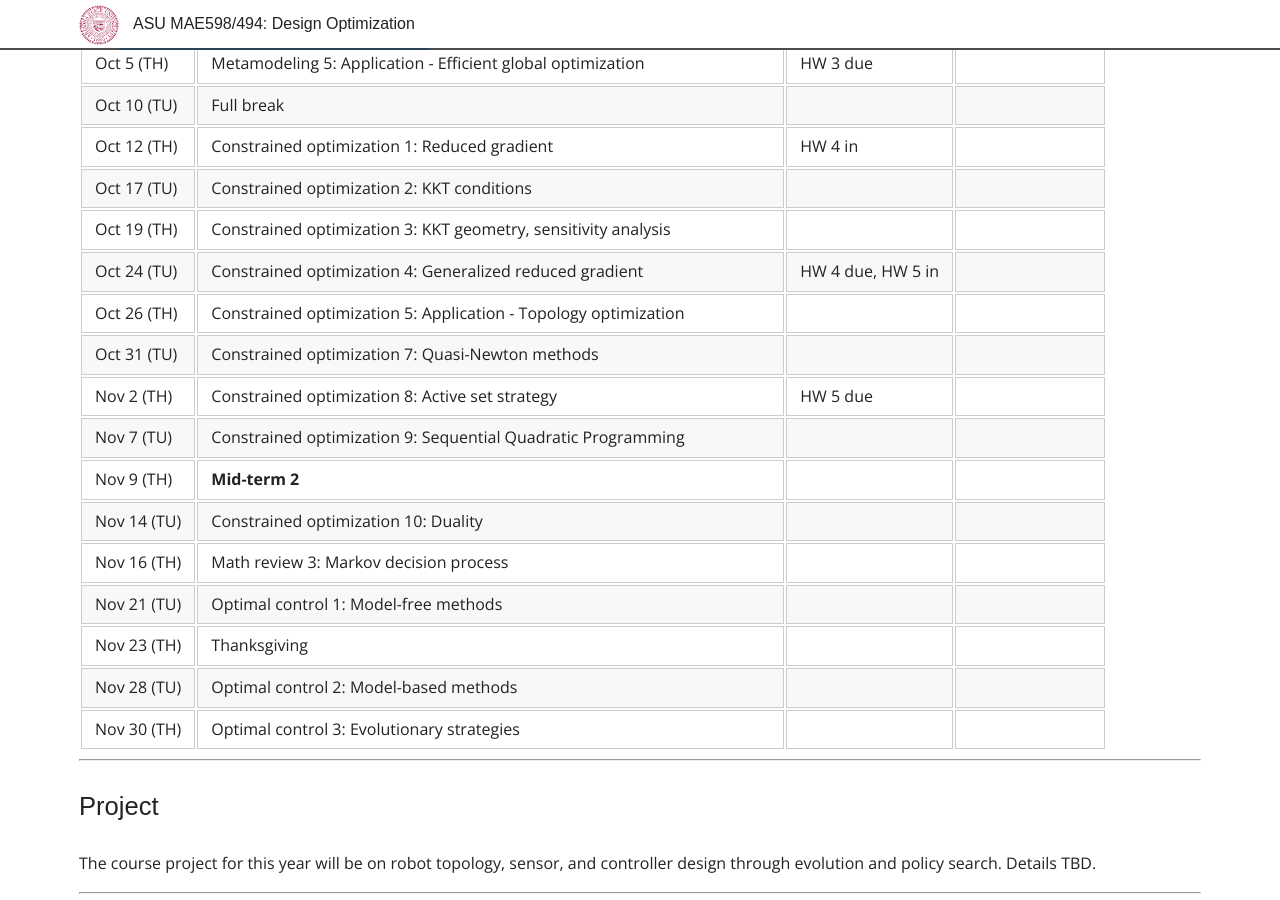
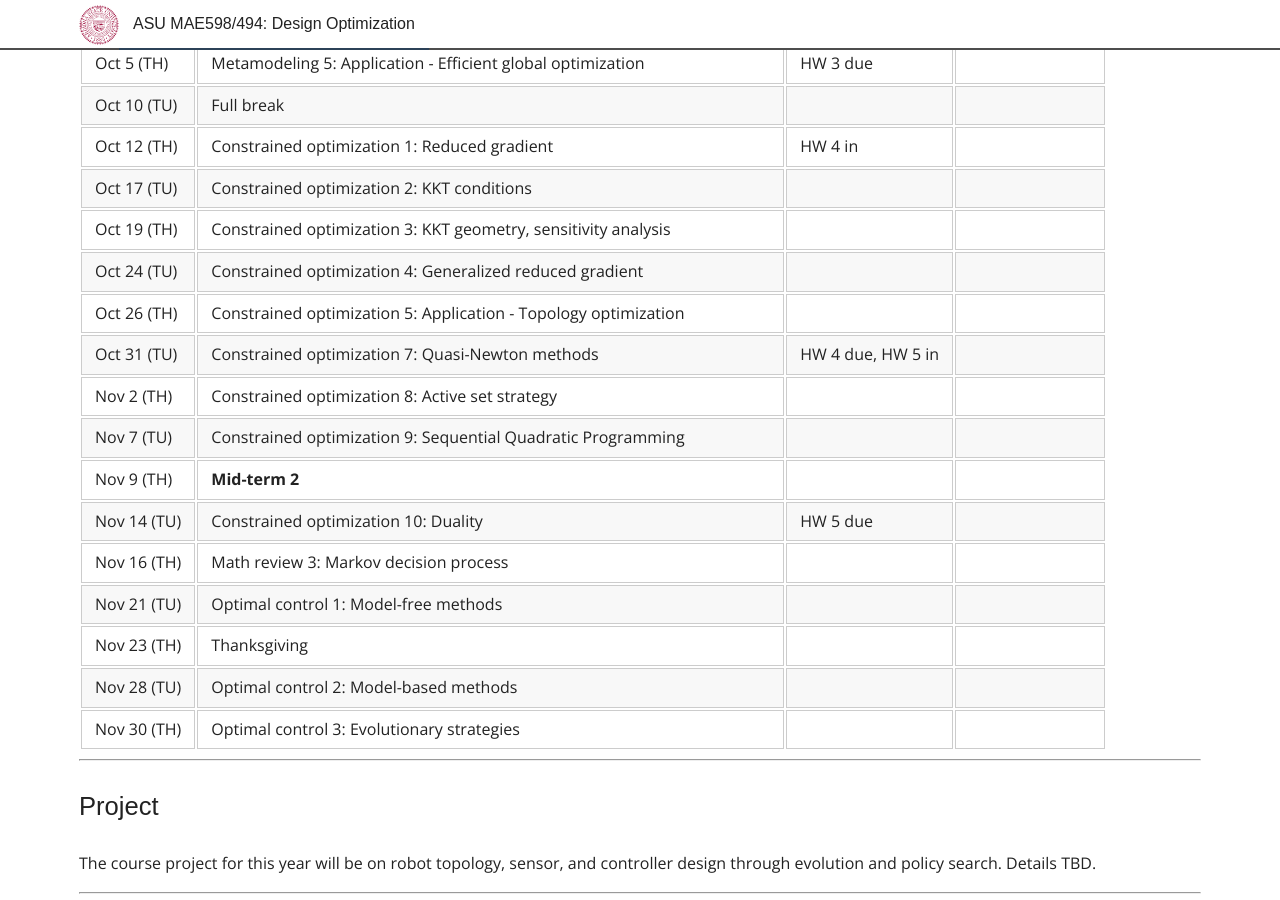
Before and after one commit to DesignInformaticsLab/DesignInformaticsLab.github.io, a Jekyll site: the page built from _posts/teaching/designopt/2017-04-16-syllabus.md, in a window 1280 px wide and 900 px high, scrolled down 1530 px. Built offline with Jekyll 4.4.1, drawn with Linux system fonts in a browser that asks for light colours; some web fonts are replaced.

Commit message:
updated hw

```diff
--- a/_posts/teaching/designopt/2017-04-16-syllabus.md
+++ b/_posts/teaching/designopt/2017-04-16-syllabus.md
@@ -66,13 +66,13 @@ There are 5 homework assignments,
 | Oct 12 (TH)	            | Constrained optimization 1: Reduced gradient                          | HW 4 in	            |                           	    |
 | Oct 17 (TU)	            | Constrained optimization 2: KKT conditions                            |            	            |                                   |
 | Oct 19 (TH)	            | Constrained optimization 3: KKT geometry, sensitivity analysis        |                           |                           	    |
-| Oct 24 (TU)	            | Constrained optimization 4: Generalized reduced gradient              | HW 4 due, HW 5 in           	            |                            	    |
+| Oct 24 (TU)	            | Constrained optimization 4: Generalized reduced gradient              |            	            |                            	    |
 | Oct 26 (TH)	            | Constrained optimization 5: Application - Topology optimization       |            	            |     	                            |
-| Oct 31 (TU)	            | Constrained optimization 7: Quasi-Newton methods                      |              	            |                           	    |
-| Nov 2 (TH)                | Constrained optimization 8: Active set strategy 	                    | HW 5 due                          |                                   |
-| Nov 7 (TU)	            | Constrained optimization 9: Sequential Quadratic Programming          |            	            |                           	    |
-| Nov 9 (TH)	            | **Mid-term 2**                                                            |            	            |                           	    |
-| Nov 14 (TU)	            | Constrained optimization 10: Duality                                  |                           |            	                    |
+| Oct 31 (TU)	            | Constrained optimization 7: Quasi-Newton methods                      | HW 4 due, HW 5 in             	            |                           	    |
+| Nov 2 (TH)                | Constrained optimization 8: Active set strategy 	                    |                         |                                   |
+| Nov 7 (TU)	            | Constrained optimization 9: Sequential Quadratic Programming          |              	            |                           	    |
+| Nov 9 (TH)	            | **Mid-term 2**                                                        |            	            |                           	    |
+| Nov 14 (TU)	            | Constrained optimization 10: Duality                                  | HW 5 due                          |            	                    |
 | Nov 16 (TH)	            | Math review 3: Markov decision process           	                    |                           |                                   |
 | Nov 21 (TU)	            | Optimal control 1: Model-free methods                                 |            	            |                            	    |
 | Nov 23 (TH)	            | Thanksgiving                                      	                |            	            |                            	    |
```
